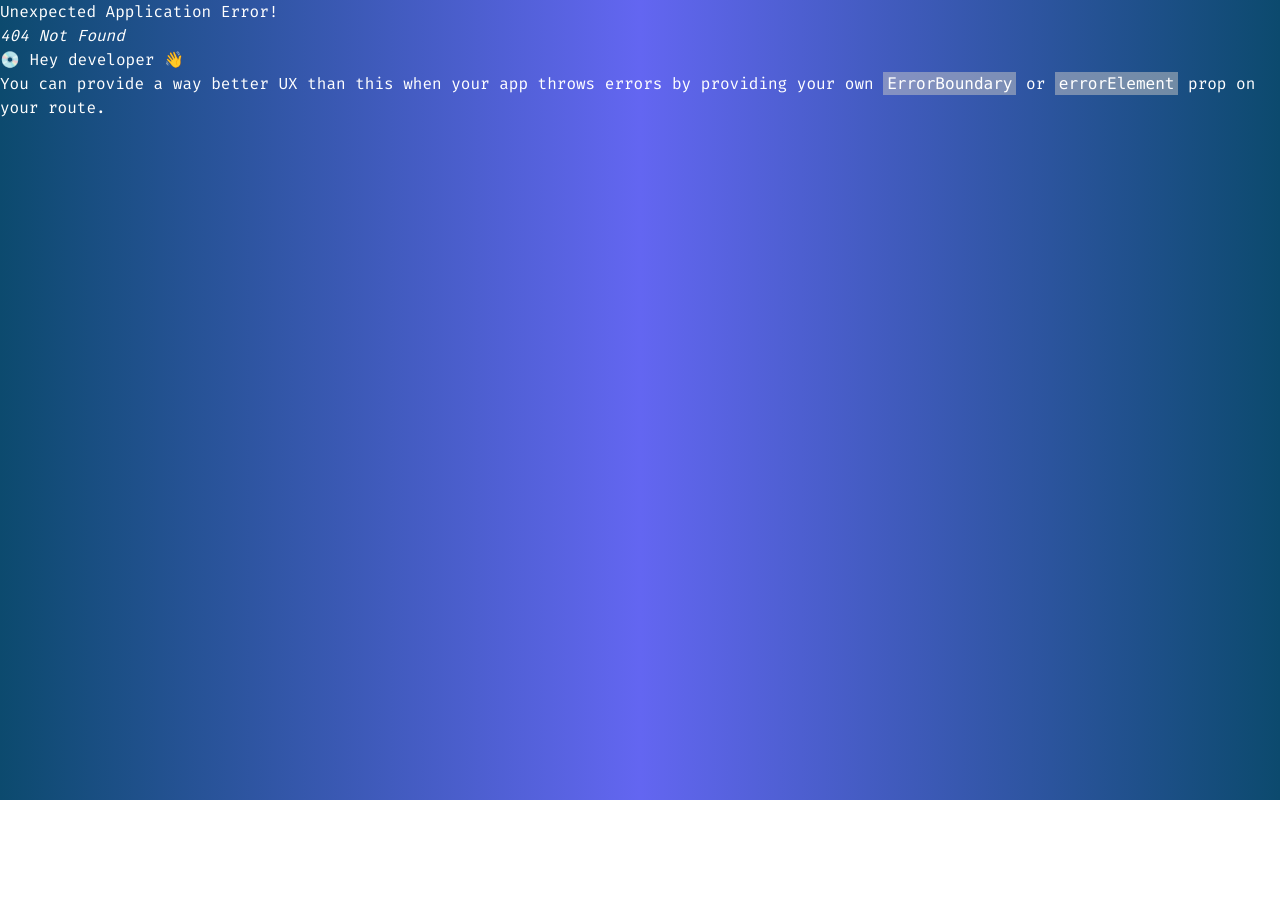
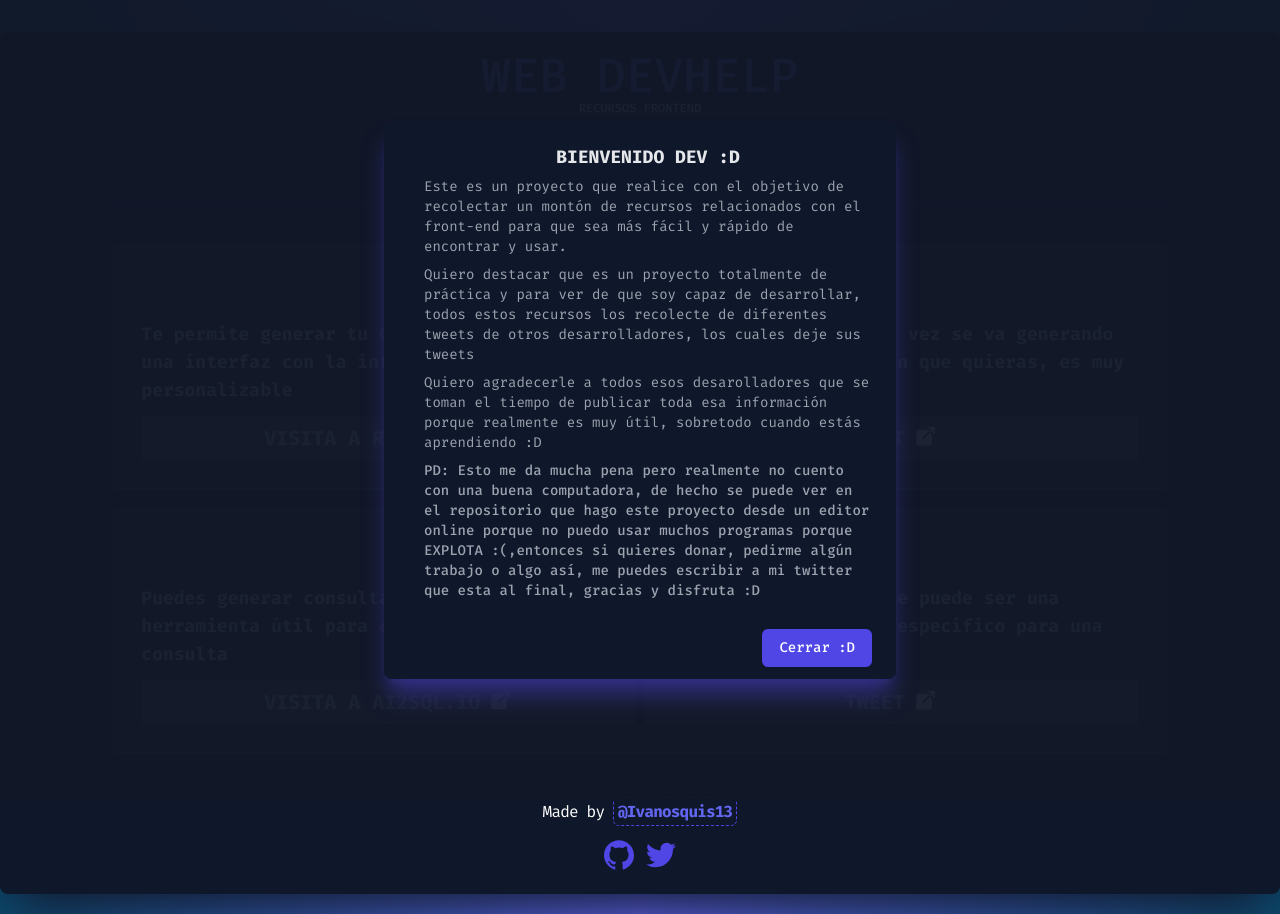
Before and after one commit to ivanosquis10/webDevHelp, a React (Vite) app: page /category-ia in a window 1280 px wide. Before the commit this address had no page. Before the commit the page ends 800 px from the top, so only its background shows below. Built offline with nearby package versions, Linux system fonts and the light colour scheme.

Commit message:
se agrego la nueva categoria de AI  y se agrego un nuevo recurso en la categoria de colores

```diff
--- /dev/null
+++ b/src/Pages/CategoryAI.jsx
@@ -0,0 +1,22 @@
+import { dataAI } from '../data/data'
+import CategoryCard from '../Components/CategoryCard'
+import HeaderCategories from '../Components/HeaderCategories'
+
+const CategoryAI = () => {
+  return (
+    <section className="container mx-auto p-2 mb-5">
+      <HeaderCategories heading="categoria AI" />
+      {dataAI.map((data) => (
+        <CategoryCard
+          key={data.id}
+          title={data.title}
+          urlPage={data.urlPage}
+          description={data.description}
+          urlTweet={data.urlTweet}
+        />
+      ))}
+    </section>
+  )
+}
+
+export default CategoryAI
--- a/src/Pages/Index.jsx
+++ b/src/Pages/Index.jsx
@@ -1,9 +1,10 @@
-import IndexCategoria from '../Components/IndexCategoria';
-import color from '../assets/color.svg';
-import icons from '../assets/icons.svg';
-import animations from '../assets/animations.svg';
-import spinners from '../assets/spinners.svg';
-import htmlcss from '../assets/htmlcss.svg';
+import IndexCategoria from '../Components/IndexCategoria'
+import color from '../assets/color.svg'
+import icons from '../assets/icons.svg'
+import animations from '../assets/animations.svg'
+import spinners from '../assets/spinners.svg'
+import htmlcss from '../assets/htmlcss.svg'
+import ai from '../assets/ai.svg'
 
 const Index = () => {
   return (
@@ -47,8 +48,16 @@ const Index = () => {
         description="Componentes de ccs, ej: botones, checkboxes, etc"
         img={htmlcss}
       />
+
+      {/* AI */}
+      <IndexCategoria
+        go="/category-ia/"
+        categoria="ai"
+        description="Recursos relacionados con la AI"
+        img={ai}
+      />
     </div>
-  );
-};
+  )
+}
 
-export default Index;
+export default Index
--- a/src/assets/categoriasbackup.jsx
+++ /dev/null
@@ -1,87 +0,0 @@
-import { Link } from 'react-router-dom';
-
-import color from '../assets/color.svg';
-import icons from '../assets/icons.svg';
-import animations from '../assets/animations.svg';
-import spinners from '../assets/spinners.svg';
-import htmlcss from '../assets/htmlcss.svg';
-import Imagen from '../Components/Imagen';
-import IndexColor from '../Components/IndexColor';
-
-const Index = () => {
-  return (
-    <div className="grid md:grid-rows-2 items-center md:grid-cols-2 gap-4 px-2 md:px-5 pt-2 pb-10 mt-5">
-      {/* Color */}
-      <div className="flex items-center gap-2 py-2 md:py-5 bg-transparent border border-indigo-500 uppercase px-3 rounded-md">
-        <Imagen svg={color} alt="icono colores" w="50" h="50" />
-        <Link
-          className="flex items-start flex-col md:text-3xl font-bold text-indigo-500"
-          to="/category-colors/"
-        >
-          categoria de colores
-          <span className="hidden md:block text-start text-gray-500 pl-1 text-xs lowercase font-thin capitalize">
-            Generadores de colores, paletas de colores, etc
-          </span>
-        </Link>
-      </div>
-
-      {/* Icons */}
-      <div className="flex items-center gap-2 py-2 md:py-5 bg-transparent border border-indigo-500 uppercase px-3 rounded-md">
-        <Imagen svg={icons} alt="logo iconos" w="50" h="50" />
-        <Link
-          className="flex items-start flex-col md:text-3xl font-bold text-indigo-500"
-          to="/category-icons/"
-        >
-          categoria de iconos
-          <span className="hidden md:block text-start text-gray-500 pl-1 text-xs font-thin capitalize">
-            Bancos de iconos, gratis, open source, svg, etc
-          </span>
-        </Link>
-      </div>
-
-      {/* Animation */}
-      <div className="flex items-center gap-2 py-2 md:py-5 bg-transparent border border-indigo-500 uppercase px-3 rounded-md">
-        <Imagen svg={animations} alt="logo iconos" w="50" h="50" />
-        <Link
-          className="flex items-start flex-col md:text-3xl font-bold text-indigo-500"
-          to="/category-animations/"
-        >
-          categoria de animaciones
-          <span className="hidden md:block text-start text-gray-500 pl-1 text-xs font-thin capitalize">
-            Generadores de css, paletas de colores, etc
-          </span>
-        </Link>
-      </div>
-
-      {/* Spinners */}
-      <div className="flex items-center gap-2 py-2 md:py-5 bg-transparent border border-indigo-500 uppercase px-3 rounded-md">
-        <Imagen svg={spinners} alt="logo spinners" w="50" h="50" />
-        <Link
-          className="flex items-start flex-col md:text-3xl font-bold text-indigo-500"
-          to="/category-spinners/"
-        >
-          categoria de spinners
-          <span className="hidden md:block text-start text-gray-500 pl-1 text-xs font-thin capitalize">
-            Generadores de css, paletas de colores, etc
-          </span>
-        </Link>
-      </div>
-
-      {/* Html components */}
-      <div className="flex items-center gap-2 py-2 md:py-5 bg-transparent border border-indigo-500 uppercase px-3 rounded-md">
-        <Imagen svg={htmlcss} alt="logo html css componentes" w="50" h="50" />
-        <Link
-          className="flex items-start flex-col md:text-3xl font-bold text-indigo-500"
-          to="/category-componentshtml/"
-        >
-          categoria de html/css
-          <span className="hidden md:block text-start text-gray-500 pl-1 text-xs font-thin capitalize">
-            Componentes de ccs, ej: botones, checkboxes, etc
-          </span>
-        </Link>
-      </div>
-    </div>
-  );
-};
-
-export default Index;
--- a/src/data/data.js
+++ b/src/data/data.js
@@ -34,7 +34,15 @@ const dataColores = [
       'Puedes escoger una gran cantidad de colores y crear familias de colores para tailwind, puedes guardar las familias de colores y ver la mezcla de los diferentes colores en un ejemplo',
     urlTweet: 'https://cutt.ly/p3byZfs',
   },
-];
+  {
+    id: 5,
+    title: 'ColorMagic',
+    urlPage: 'https://colormagic.app/',
+    description:
+      'ColorMagic te permite crear paletas de colores tras escribir alguna palabra en su buscador, utilizando AI genera estas paletas',
+    urlTweet: 'https://colormagic.app/',
+  },
+]
 
 const dataIconos = [
   {
@@ -75,7 +83,7 @@ const dataIconos = [
       'Te provee una cantidad de SVGs de marcas populares, es gratis, con buscador integrado y personalizables',
     urlTweet: 'https://simpleicons.org/',
   },
-];
+]
 
 const dataSpinners = [
   {
@@ -96,7 +104,7 @@ const dataSpinners = [
       'Te provee spinners muy lindos, livianos y facil de personalizar, puro css y gratis',
     urlTweet: 'https://twitter.com/tobiasahlin',
   },
-];
+]
 
 const dataAnimation = [
   {
@@ -135,7 +143,7 @@ const dataAnimation = [
     urlTweet:
       'https://twitter.com/NavisCode/status/1468252964657586178?s=20&t=tBHII23uZR2Stoai6qfaWQ',
   },
-];
+]
 
 const dataHtmlCssComp = [
   {
@@ -157,7 +165,29 @@ const dataHtmlCssComp = [
     urlTweet:
       'https://twitter.com/carmenansio/status/1461409475131330567?s=20&t=Ina92uu2ULRzkLNomc4o7A',
   },
-];
+]
+
+const dataAI = [
+  {
+    id: 1,
+    title: 'resume.io',
+    urlPage: 'https://resume.io/',
+    description:
+      'Te permite generar tu CV a través de entradas que vas colocando y a su vez se va generando una interfaz con la información colocada, puedes acomodarla en el orden que quieras, es muy personalizable',
+    urlTweet:
+      'https://twitter.com/fabioalcocer17/status/1629185438563827712?s=20',
+  },
+
+  {
+    id: 2,
+    title: 'AI2SQL.io',
+    urlPage: 'https://www.ai2sql.io/',
+    description:
+      'Puedes generar consultas SQLS en segundos, también ofrecen comandos que puede ser una herramienta útil para comprender rápidamente la función de un comando específico para una consulta',
+    urlTweet:
+      'https://twitter.com/fabioalcocer17/status/1629185438563827712?s=20',
+  },
+]
 
 export {
   dataColores,
@@ -165,4 +195,5 @@ export {
   dataSpinners,
   dataAnimation,
   dataHtmlCssComp,
-};
+  dataAI,
+}
--- a/src/main.jsx
+++ b/src/main.jsx
@@ -1,29 +1,19 @@
-import React, { lazy, Suspense } from 'react';
-import ReactDOM from 'react-dom/client';
-import { createBrowserRouter, RouterProvider } from 'react-router-dom';
+import React, { lazy, Suspense } from 'react'
+import ReactDOM from 'react-dom/client'
+import { createBrowserRouter, RouterProvider } from 'react-router-dom'
 
-/*
-import Layout from './Components/Layout';
-import Index from './Pages/Index';
+const Layout = lazy(() => import('./Components/Layout'))
+const Index = lazy(() => import('./Pages/Index'))
 
-import CategoryColors from './Pages/CategoryColors';
-import CategoryIcons from './Pages/CategoryIcons';
-import CategoryAnimations from './Pages/CategoryAnimations';
-import CategorySpinners from './Pages/CategorySpinners';
-import CategoryComponents from './Pages/CategoryComponents';
-import Generadorescss from './Components/Generadorescss';
-*/
+const CategoryColors = lazy(() => import('./Pages/CategoryColors'))
+const CategoryIcons = lazy(() => import('./Pages/CategoryIcons'))
+const CategoryAnimations = lazy(() => import('./Pages/CategoryAnimations'))
+const CategorySpinners = lazy(() => import('./Pages/CategorySpinners'))
+const CategoryComponents = lazy(() => import('./Pages/CategoryComponents'))
+const CategoryAI = lazy(() => import('./Pages/CategoryAI'))
 
-const Layout = lazy(() => import('./Components/Layout'));
-const Index = lazy(() => import('./Pages/Index'));
-
-const CategoryColors = lazy(() => import('./Pages/CategoryColors'));
-const CategoryIcons = lazy(() => import('./Pages/CategoryIcons'));
-const CategoryAnimations = lazy(() => import('./Pages/CategoryAnimations'));
-const CategorySpinners = lazy(() => import('./Pages/CategorySpinners'));
-const CategoryComponents = lazy(() => import('./Pages/CategoryComponents'));
-import Spinner from './Components/Spinner';
-import './index.css';
+import Spinner from './Components/Spinner'
+import './index.css'
 
 const router = createBrowserRouter([
   {
@@ -54,9 +44,13 @@ const router = createBrowserRouter([
         path: '/category-componentshtml',
         element: <CategoryComponents />,
       },
+      {
+        path: '/category-ia',
+        element: <CategoryAI />,
+      },
     ],
   },
-]);
+])
 
 ReactDOM.createRoot(document.getElementById('root')).render(
   <React.StrictMode>
@@ -64,4 +58,4 @@ ReactDOM.createRoot(document.getElementById('root')).render(
       <RouterProvider router={router} />
     </Suspense>
   </React.StrictMode>
-);
+)
```
Also changed, not shown: src/Components/Imagen.jsx (+4 -4 lines), src/assets/ai.svg (added).
